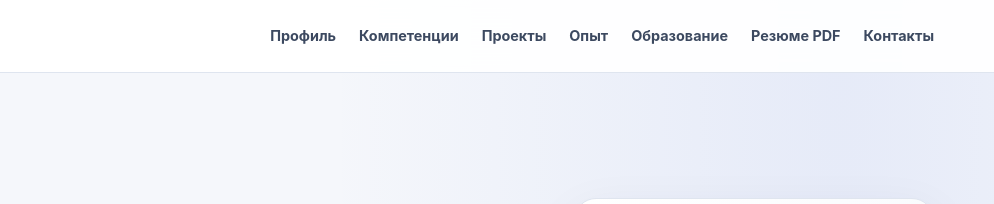
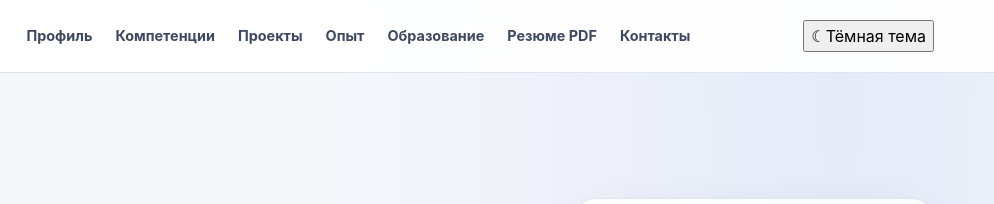
Before and after one commit to vanya890/Resume, a plain HTML site: page index.html in a window 1280 px wide. Shown: the top 204 px of the page, 286-1280 px from the left. Drawn offline with Linux system fonts and the light colour scheme.

Commit message:
Add persistent manual theme toggle with system preference fallback

```diff
--- a/index.html
+++ b/index.html
@@ -12,6 +12,20 @@
   <link rel="canonical" href="https://vanya890.github.io/Resume/">
   <link rel="icon" type="image/svg+xml" href="favicon.svg">
   <title>Иван Кузык — разработчик ПО и киберфизических систем</title>
+  <script>
+    (() => {
+      try {
+        const saved = localStorage.getItem('site-theme');
+        const theme = saved === 'light' || saved === 'dark'
+          ? saved
+          : (matchMedia('(prefers-color-scheme: dark)').matches ? 'dark' : 'light');
+        document.documentElement.dataset.theme = theme;
+      } catch {
+        document.documentElement.dataset.theme =
+          matchMedia('(prefers-color-scheme: dark)').matches ? 'dark' : 'light';
+      }
+    })();
+  </script>
   <style>
     :root {
       color-scheme: light dark;
@@ -197,7 +211,7 @@
       .nav-links { display: none; position: absolute; top: 71px; left: 0; right: 0; padding: 18px 22px 22px;
         background: white; border-bottom: 1px solid var(--line); box-shadow: var(--shadow); }
       .nav-links.is-open { display: grid; gap: 15px; }
-      .menu-toggle { display: inline-flex; }
+      .menu-toggle { display: inline-flex; }\n      .theme-toggle { margin-left: auto; }
     }
     @media (max-width: 650px) {
       .container { width: min(var(--content), calc(100% - 30px)); }
@@ -249,6 +263,9 @@ body { background:radial-gradient(ellipse at 88% 0%,rgba(91,119,220,.16),transpa
         <a href="#resumes">Резюме PDF</a>
         <a href="#contact">Контакты</a>
       </nav>
+      <button class="theme-toggle" id="theme-toggle" type="button" aria-label="Переключить тему" aria-pressed="false">
+        <span id="theme-icon" aria-hidden="true">☾</span><span id="theme-label">Тёмная тема</span>
+      </button>
       <button class="menu-toggle" id="menu-toggle" type="button" aria-expanded="false" aria-controls="primary-navigation">Меню</button>
     </div>
   </header>
@@ -561,10 +578,40 @@ body { background:radial-gradient(ellipse at 88% 0%,rgba(91,119,220,.16),transpa
   </script>
 <script>
 (() => {
- const preference=window.matchMedia('(prefers-color-scheme: dark)');
- const themeColor=document.querySelector('meta[name="theme-color"]');
- const update=()=>themeColor?.setAttribute('content',preference.matches?'#101521':'#f5f7fb');
- update(); preference.addEventListener?.('change',update);
+  const root = document.documentElement;
+  const preference = window.matchMedia('(prefers-color-scheme: dark)');
+  const button = document.querySelector('#theme-toggle');
+  const label = document.querySelector('#theme-label');
+  const icon = document.querySelector('#theme-icon');
+  const themeColor = document.querySelector('meta[name="theme-color"]');
+  const storageKey = 'site-theme';
+
+  const getTheme = () => root.dataset.theme || (preference.matches ? 'dark' : 'light');
+  const applyTheme = theme => {
+    root.dataset.theme = theme;
+    const dark = theme === 'dark';
+    label.textContent = dark ? 'Светлая тема' : 'Тёмная тема';
+    icon.textContent = dark ? '☀' : '☾';
+    button.setAttribute('aria-pressed', String(dark));
+    button.setAttribute('aria-label', dark ? 'Включить светлую тему' : 'Включить тёмную тему');
+    themeColor?.setAttribute('content', dark ? '#101521' : '#f5f7fb');
+  };
+
+  applyTheme(getTheme());
+
+  button.addEventListener('click', () => {
+    const nextTheme = getTheme() === 'dark' ? 'light' : 'dark';
+    try { localStorage.setItem(storageKey, nextTheme); } catch {}
+    applyTheme(nextTheme);
+  });
+
+  preference.addEventListener?.('change', event => {
+    let saved = null;
+    try { saved = localStorage.getItem(storageKey); } catch {}
+    if (saved !== 'light' && saved !== 'dark') {
+      applyTheme(event.matches ? 'dark' : 'light');
+    }
+  });
 })();
 </script>
 </body>
```
